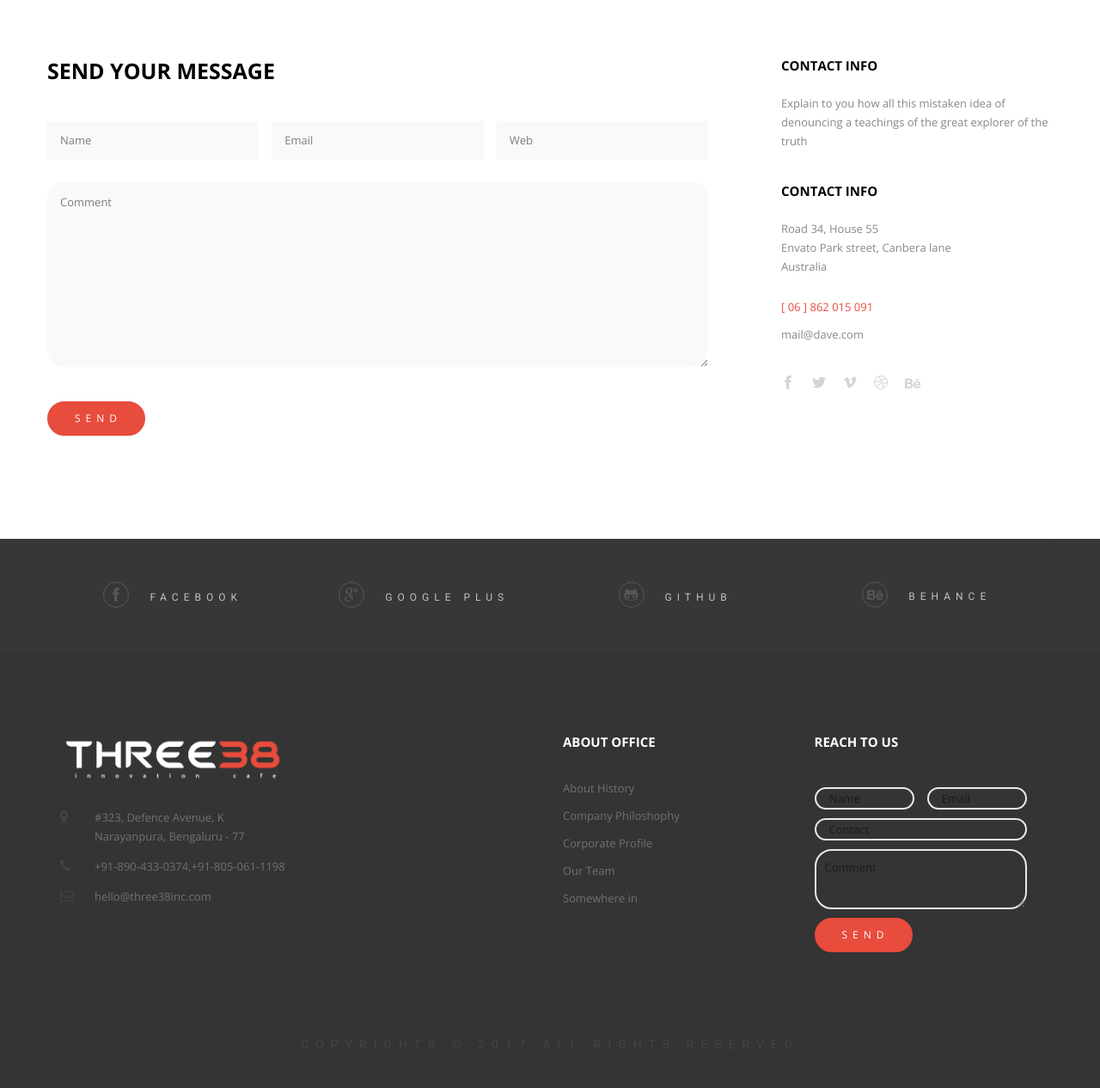
After one commit to THREE38inc/three38inc-website, a PHP site: page /contact-us.php in a window 1280 px wide. The commit adds this page. Shown: the part 826-2092 px from the top of the page at 86% size. Run offline with PHP 8.4, Linux system fonts and the light colour scheme; some libraries are stand-ins or nearby versions.

Commit message:
minor updates to contact-us

```diff
--- /dev/null
+++ b/contact-us.php
@@ -0,0 +1,100 @@
+<!DOCTYPE html>
+<html lang="en">
+
+<head>
+    <meta charset="UTF-8">
+    <meta name="description" content="">
+    <meta name="viewport" content="width=device-width, initial-scale=1, maximum-scale=1">
+
+    <!-- PAGE TITLE -->
+    <title>THREE38 inc | Contact</title>
+
+    <!-- FAVICON AND APPLE TOUCHSCREEN ICONS -->
+    <link rel="shortcut icon" href="images/favicon_338_red.png">
+    <link rel="apple-touch-icon" href="images/apple-touch-icon.png.html">
+
+    <!-- ******************************
+            STYLESHEETS
+    *********************************** -->
+
+    <!-- DEFAULT AND BOOTSTRAP STYLESHEET -->
+    <link rel="stylesheet" href="css/normalize.css">
+    <link rel="stylesheet" href="css/bootstrap.min.css">
+    <link rel="stylesheet" href="css/bootstrap-theme.min.css">
+
+    <!-- FONTS -->
+    <link href='http://fonts.googleapis.com/css?family=Roboto:400,300,700' rel='stylesheet' type='text/css'>
+    <link href='http://fonts.googleapis.com/css?family=Open+Sans:400,700,600' rel='stylesheet' type='text/css'>
+
+    <!-- FONT ICONS -->
+    <link rel="stylesheet" href="css/font-awesome.min.css" />
+    <link rel="stylesheet" href="css/simple-line-icons.css" />
+    <link rel="stylesheet" href="css/pe-icon-7-stroke.css" />
+    <link rel="stylesheet" href="css/themify-icons.css" />
+
+    <!-- PLUGINS DEFAULT STYSHEETS-->
+    <link rel="stylesheet" href="css/magnific-popup.css">
+    <link rel="stylesheet" href="css/jquery.mmenu.all.css">
+    <link rel="stylesheet" href="css/owl.carousel.css">
+    <link rel="stylesheet" href="css/owl.theme.css">
+    <link rel="stylesheet" href="css/owl.transitions.css">
+
+    <!-- MAIN STYLESHEETS -->
+    <link rel="stylesheet" href="css/main.css">
+    <link rel="stylesheet" href="css/responsive.css" />
+    <link rel="stylesheet" href="css/style.css" />
+
+    <!-- MODERNIZER -->
+    <script src="js/modernizr-2.8.3.min.js"></script>
+
+
+    <!--[if lt IE 9]>
+        <script src="js/html5shiv.min.js"></script>
+        <script src="js/respond.min.js"></script>
+        <script src="js/selectivizr-min.js"></script>
+        <script src="js/nwmatcher.js"></script>
+        <script src="js/IE9.js"></script>
+	<![endif]-->
+</head>
+
+<body class="do-contact-us-page">
+    <!-- PRELOADER -->
+    <div class="preloader">
+        <div class="do-loader">&nbsp;</div>
+    </div>
+
+    <!-- START THE MAIN CONTENT HERE -->
+    <!--side menu code included here-->
+    <?php include ("includes/side-menu.php"); ?>
+
+    <!--navbar code included here-->
+    <?php include ("includes/navbar.php") ; ?>
+
+    <!--page-content-->
+    <?php include('includes/contact-page-content.php')?>
+
+    <!--social link section included here-->
+    <?php include('includes/social-link.php');?>
+
+    <!--footer section included here-->
+    <?php include('includes/footer.php');?>
+
+    <!-- *******************************
+                SCRIPTS
+    ************************************ -->
+    <!-- JQUERY -->
+    <script src="js/jquery-1.11.3.min.js"></script>
+
+    <!-- Google Map -->
+    <script src="https://maps.googleapis.com/maps/api/js"></script>
+    <script src="js/google-map-init.js"></script>
+
+    <!-- PLUGINS -->
+    <script src="js/plugins.js"></script>
+
+    <!-- CUSTOM SCRIPTS -->
+    <script src="js/main.js"></script>
+
+</body>
+
+</html>
--- a/css/style.css
+++ b/css/style.css
@@ -99,7 +99,7 @@ min-height: 450px;
     overflow: hidden;
     height: 570px;
 }
-::-webkit-input-placeholder {
+.do-reach-form::-webkit-input-placeholder {
    color: white;
 }
 
--- /dev/null
+++ b/includes/contact-page-content.php
@@ -0,0 +1,91 @@
+<section class="do-normal-page-title-section">
+    <div class="container">
+        <div class="row">
+            <!-- Page Title -->
+            <div class="do-page-title-wrapper">
+                <div class="do-default-page-title col-md-7 col-sm-7 col-xs-12">
+                    <h2>CONTACT US</h2>
+                    <p>PLACE FOR CREATIVE WORKS</p>
+                </div>
+
+                <div class="do-breadcumb">
+                    <ul>
+                        <li><a href="contact_us.html#">HOME</a></li>
+                        <li><span>CONTACT</span></li>
+                    </ul>
+                </div>
+            </div>
+            <!-- Page Title End -->
+        </div>
+    </div>
+</section>
+<section class="do-contact-page-wrapper">
+    <div class="container">
+        <div class="row">
+            <!-- GOOGLE MAP -->
+            <div class="do-google-map">
+                <div id="map"></div>
+            </div>
+            <!-- GOOGLE MAP END -->
+
+            <!-- CONTACT FORM AND ADDRESS -->
+            <div class="do-contact-form-address-wrapper">
+                <!-- CONTACT FORM -->
+                <div class="do-contact-form-wrapper">
+                    <h3>SEND YOUR MESSAGE</h3>
+
+                    <div id="contact-result"></div>
+
+                    <div id="contact-form" class="do-contact-form">
+                        <input type="text" name="name" id="name1" placeholder="Name" required>
+                        <input type="email" name="email" id="email1" placeholder="Email" required>
+                        <input type="text" name="web" id="web1" placeholder="Web">
+
+                        <textarea name="message" id="message1" cols="30" rows="10" class="do-input-message" placeholder="Comment" required></textarea>
+
+                        <button type="submit" id="do-submit-btn" class="do-btn-round-solid">SEND</button>
+                    </div>
+                </div>
+                <!-- CONTACT FORM END -->
+
+                <!-- ADDRESS -->
+                <div class="do-contact-add-wrapper">
+                    <div class="do-contact-info">
+                        <h4>CONTACT INFO</h4>
+                        <p>Explain to you how all this mistaken idea of denouncing a teachings of the great explorer of the truth</p>
+                    </div>
+
+                    <div class="do-contact-address">
+                        <h4>CONTACT INFO</h4>
+                        <ul>
+                            <li class="do-address">Road 34, House 55<br> Envato Park street, Canbera lane<br>Australia</li>
+
+                            <li class="do-phone">[ 06 ] 862 015 091</li>
+                            <li class="do-email">mail@dave.com</li>
+                        </ul>
+
+                        <div class="do-coantact-social">
+                            <a href="contact_us.html#">
+                                <i class="ti-facebook"></i>
+                            </a>
+                            <a href="contact_us.html#">
+                                <i class="ti-twitter-alt"></i>
+                            </a>
+                            <a href="contact_us.html#">
+                                <i class="ti-vimeo-alt"></i>
+                            </a>
+                            <a href="contact_us.html#">
+                                <i class="ti-dribbble"></i>
+                            </a>
+                            <a href="contact_us.html#">
+                                <i class="fa fa-behance"></i>
+                            </a>
+                        </div>
+                    </div>
+                </div>
+                <!-- ADDRESS END -->
+            </div>
+            <!-- CONTACT FORM AND ADDRESS END -->
+        </div>
+    </div>
+</section>
--- a/includes/navbar.php
+++ b/includes/navbar.php
@@ -27,16 +27,16 @@ HEADER
                         <a href="index.php">Home</a>
                     </li>
                     <li>
-                        <a href="#about-us" id="aTagAbout-us">About us</a>
+                        <a href="index.php#about-us" id="aTagAbout-us">About us</a>
                     </li>
                     <li>
-                        <a href="#services" id="aTagServices">Services</a>
+                        <a href="index.php#services" id="aTagServices">Services</a>
                     </li>
                     <li>
-                        <a href="#portfolio" id="aTagPortfolio">Portfolio</a>
+                        <a href="index.php#portfolio" id="aTagPortfolio">Portfolio</a>
                     </li>
                     <li>
-                        <a href="contact_us.php" id="aTagContact-us">Contact</a>
+                        <a href="contact-us.php" id="aTagContact-us">Contact</a>
                     </li>
                 </ul>
             </div>
```
